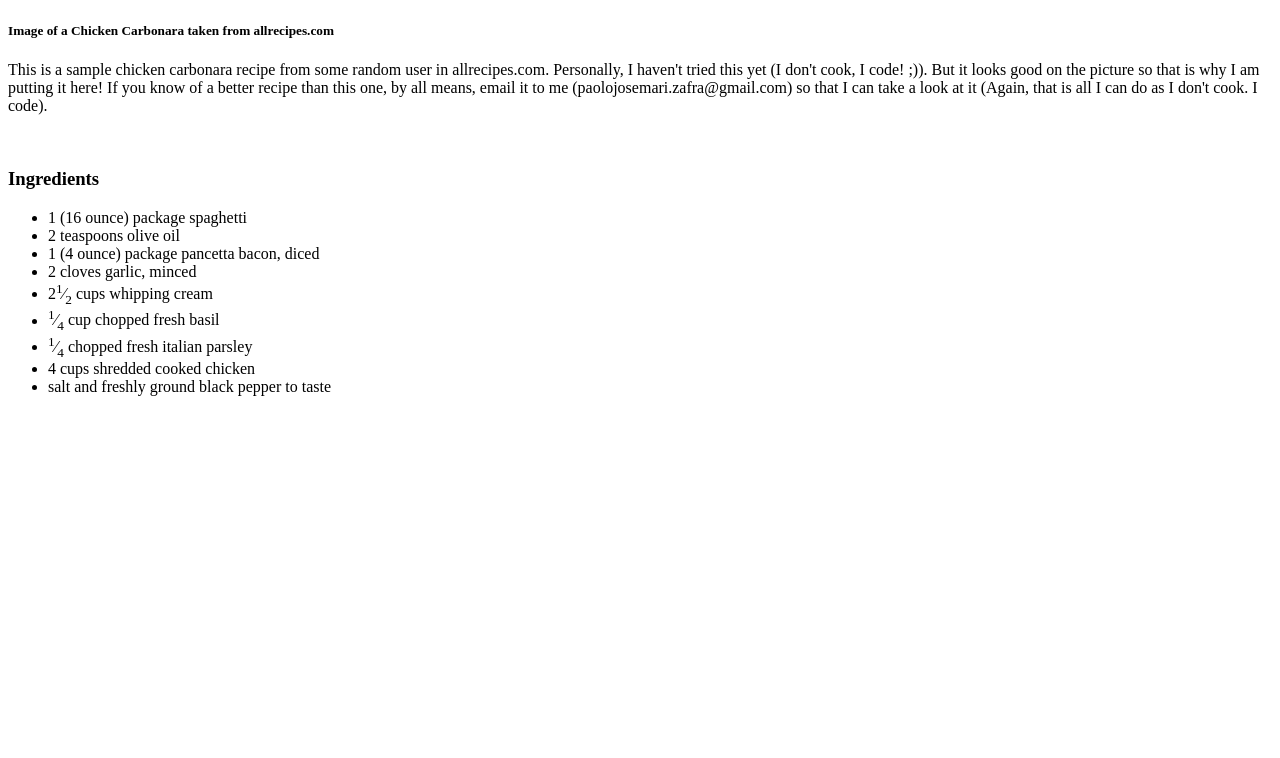
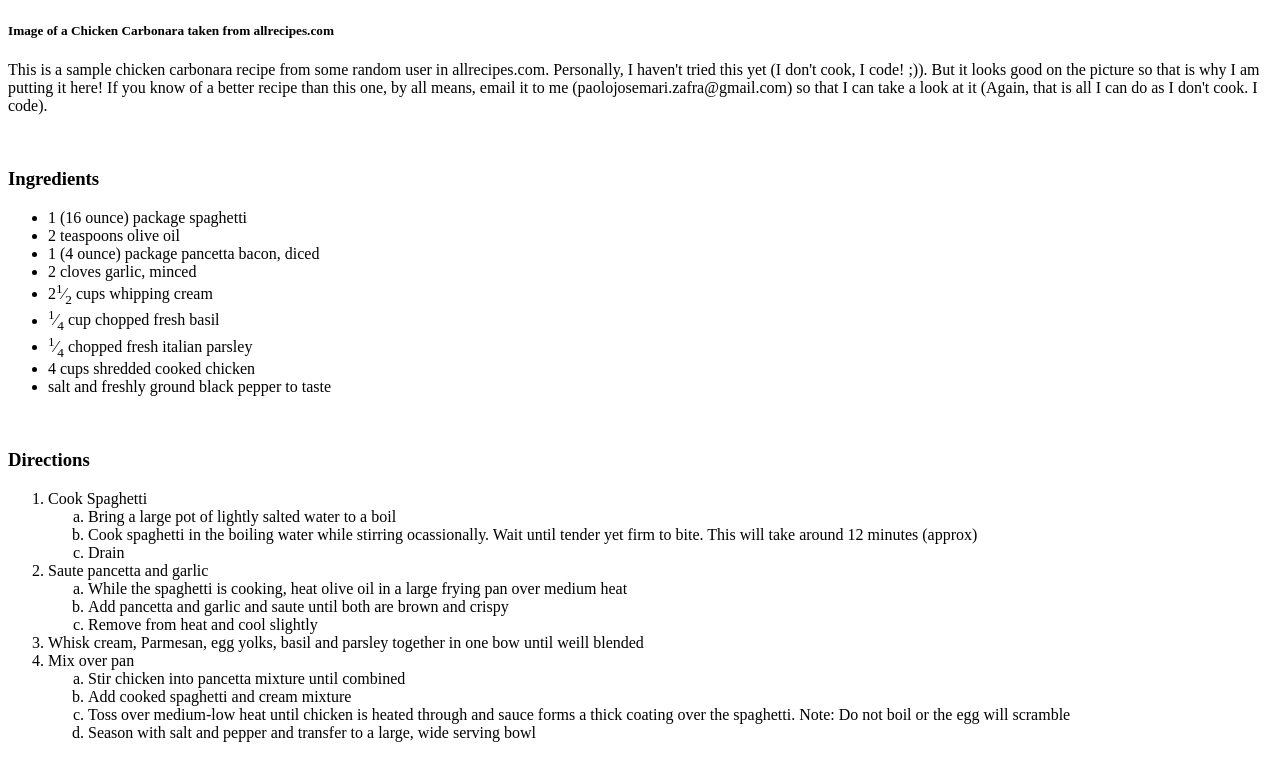
Before and after one commit to pjpzaf/odin-recipes, a plain HTML site: page recipes/chicken-carbonara.html in a window 1280 px wide. Shown: the part 383-1141 px from the top of the page. Before the commit the page ends 800 px from the top, so only its background shows below. Drawn offline with Linux system fonts and the light colour scheme.

Commit message:
Finished Chicken Carbonara recipe page

```diff
--- a/recipes/chicken-carbonara.html
+++ b/recipes/chicken-carbonara.html
@@ -24,5 +24,32 @@
                 <li>4 cups shredded cooked chicken</li>
                 <li>salt and freshly ground black pepper to taste</li>
             </ul>
+        <br>
+        <h3>Directions</h3>
+            <ol>
+                <li> Cook Spaghetti
+                    <ol type="a">
+                        <li>Bring a large pot of lightly salted water to a boil</li>
+                        <li>Cook spaghetti in the boiling water while stirring ocassionally. Wait until tender yet firm to bite. This will take around 12 minutes (approx)</li>
+                        <li>Drain</li>
+                    </ol>
+                </li>
+                <li> Saute pancetta and garlic
+                    <ol type="a">
+                        <li>While the spaghetti is cooking, heat olive oil in a large frying pan over medium heat</li>
+                        <li>Add pancetta and garlic and saute until both are brown and crispy</li>
+                        <li>Remove from heat and cool slightly</li>
+                    </ol>
+                </li>
+                <li> Whisk cream, Parmesan, egg yolks, basil and parsley together in one bow until weill blended</li>
+                <li> Mix over pan
+                    <ol type="a">
+                        <li>Stir chicken into pancetta mixture until combined</li>
+                        <li>Add cooked spaghetti and cream mixture</li>
+                        <li>Toss over medium-low heat until chicken is heated through and sauce forms a thick coating over the spaghetti. Note: Do not boil or the egg will scramble</li>
+                        <li>Season with salt and pepper and transfer to a large, wide serving bowl</li>
+                    </ol>
+                </li>
+            </ol>
     </body>
 </html>
```
Lines whose indentation alone changed are shown as unchanged.
